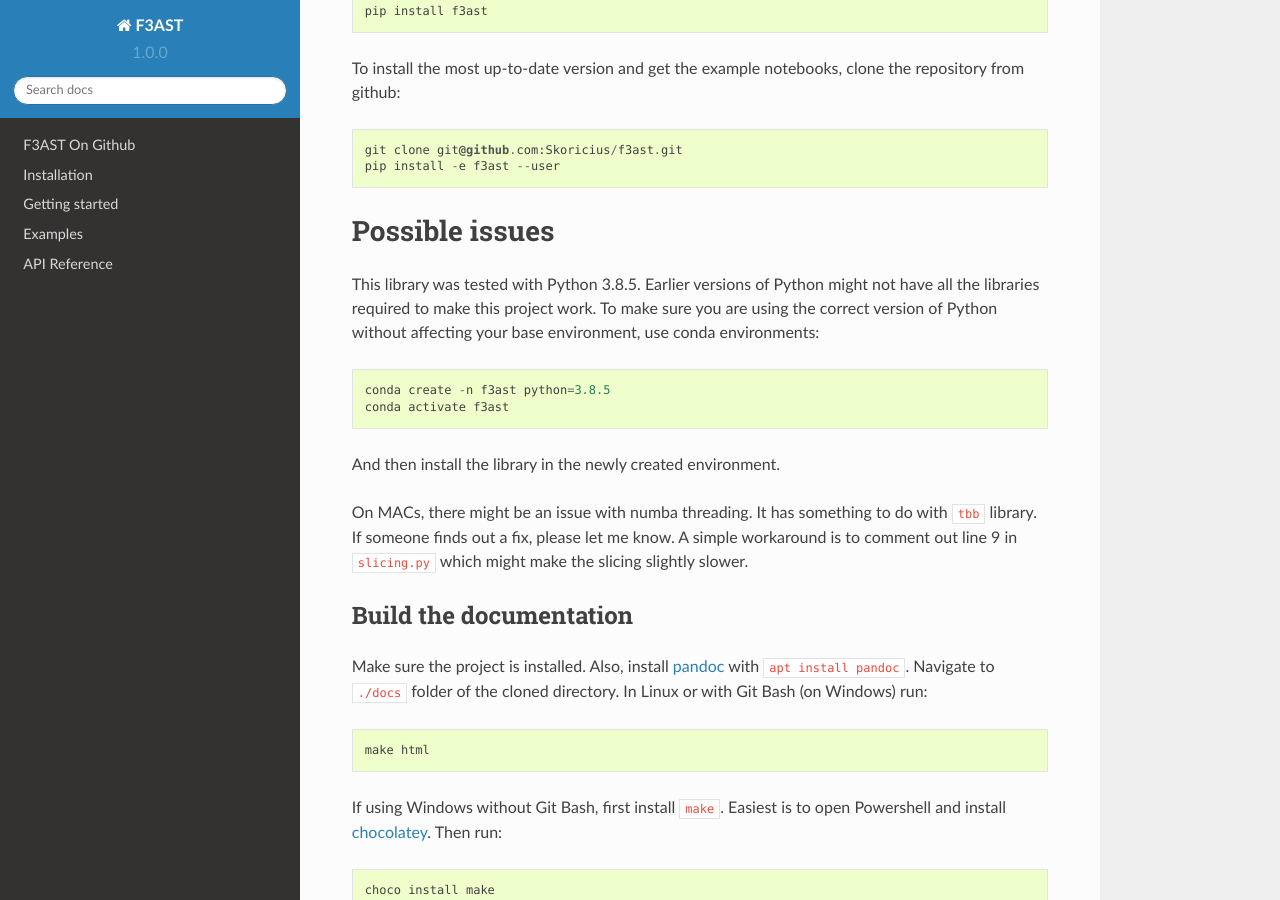
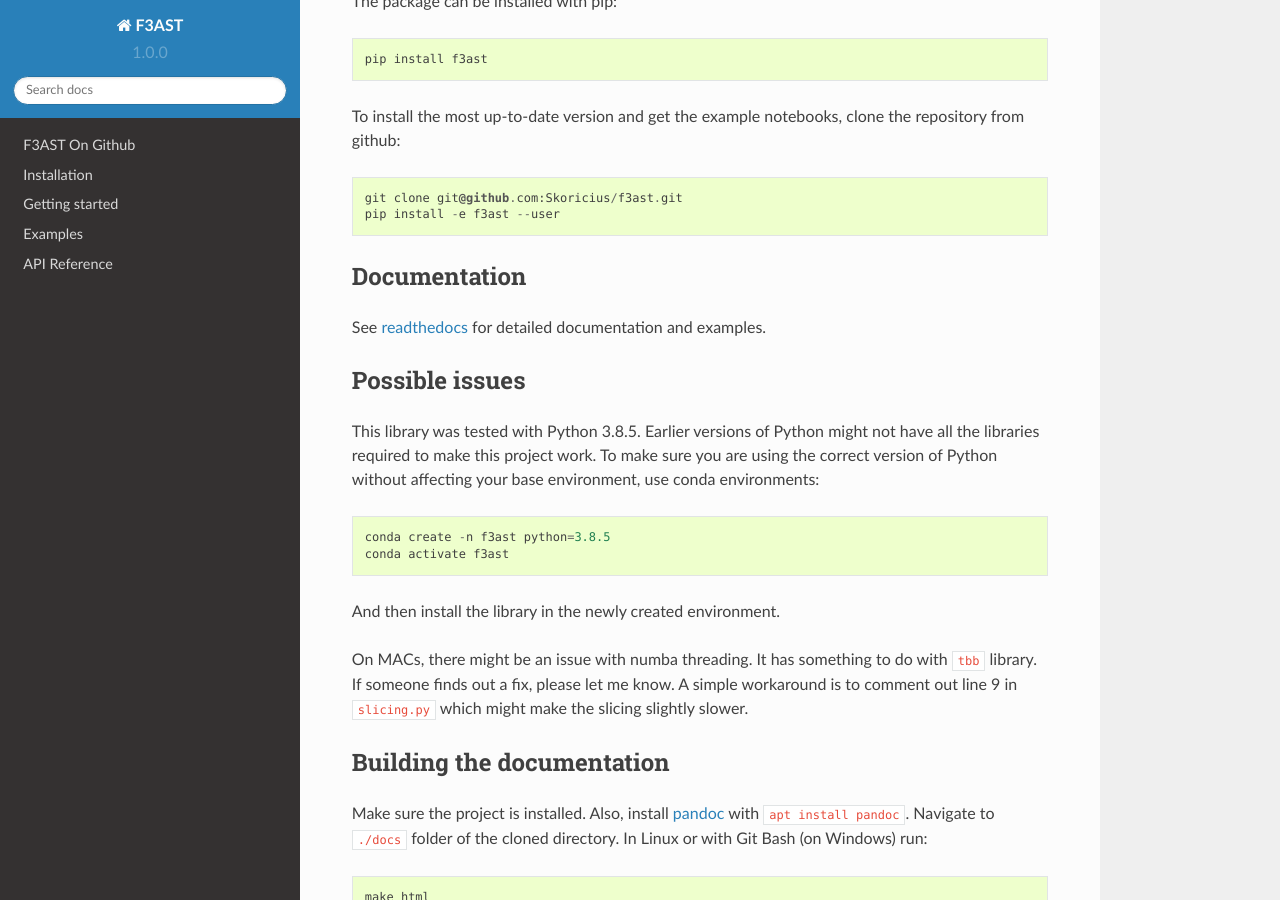
Before and after one commit to Skoricius/f3ast, a Sphinx documentation site: the page built from docs/README.rst, in a window 1280 px wide and 900 px high, scrolled down 311 px. Built offline with Sphinx 7.4.7 and the Read the Docs theme 2.0.0, drawn with Linux system fonts in a browser that asks for light colours.

Commit message:
updating readme rst

```diff
--- a/docs/README.rst
+++ b/docs/README.rst
@@ -1,5 +1,7 @@
 FEBID 3D Algorithm for Stream File generation (F3AST)
 =====================================================
+
+|Documentation Status|
 
 Installation
 ------------
@@ -18,8 +20,14 @@ clone the repository from github:
    git clone git@github.com:Skoricius/f3ast.git
    pip install -e f3ast --user
 
+Documentation
+-------------
+
+See `readthedocs <https://f3ast.readthedocs.io/en/latest/>`__ for
+detailed documentation and examples.
+
 Possible issues
-===============
+---------------
 
 This library was tested with Python 3.8.5. Earlier versions of Python
 might not have all the libraries required to make this project work. To
@@ -38,8 +46,8 @@ to do with ``tbb`` library. If someone finds out a fix, please let me
 know. A simple workaround is to comment out line 9 in ``slicing.py``
 which might make the slicing slightly slower.
 
-Build the documentation
------------------------
+Building the documentation
+--------------------------
 
 Make sure the project is installed. Also, install
 `pandoc <https://pandoc.org/installing.html>`__ with
@@ -103,3 +111,6 @@ TO DO
 -  filling in the STL (this should only be done in get_eqd function and
    should be relatively straightforward)
 -  improved testing and CI
+
+.. |Documentation Status| image:: https://readthedocs.org/projects/f3ast/badge/?version=latest
+   :target: https://f3ast.readthedocs.io/en/latest/?badge=latest
```
